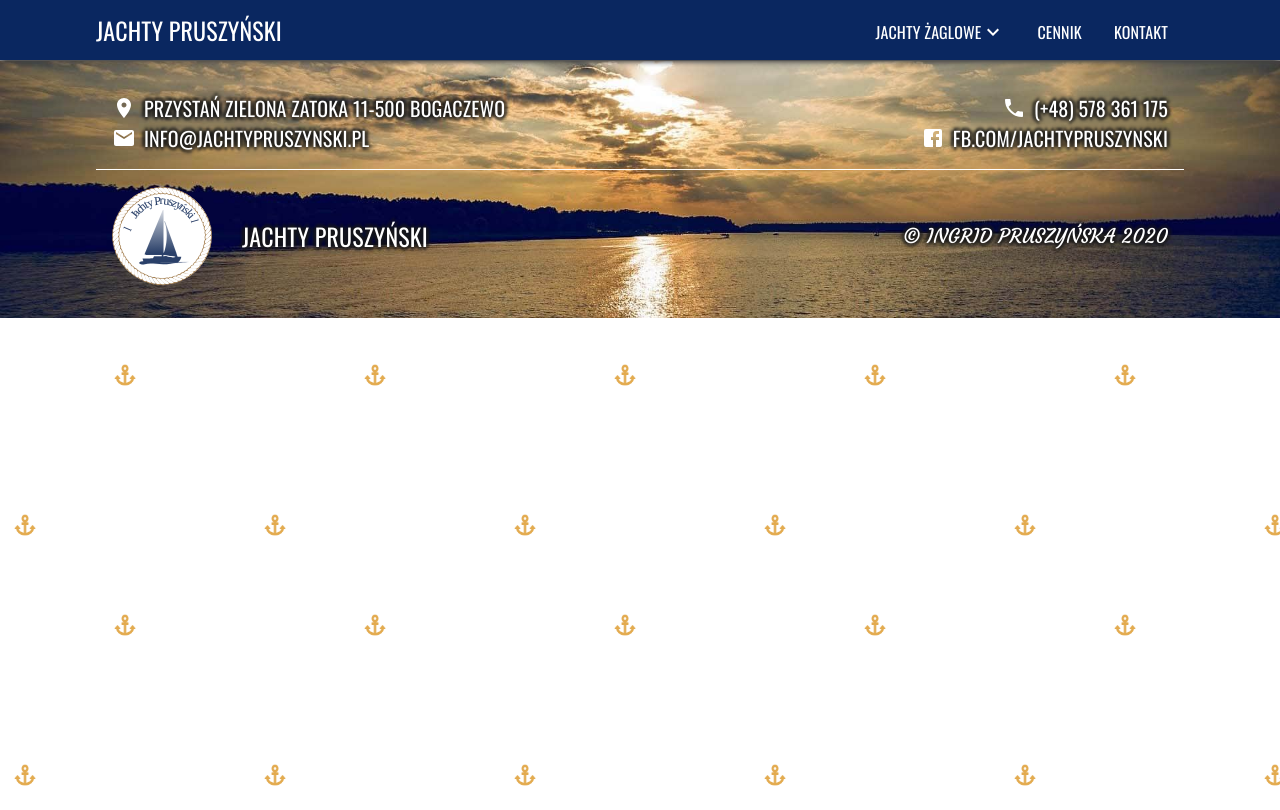
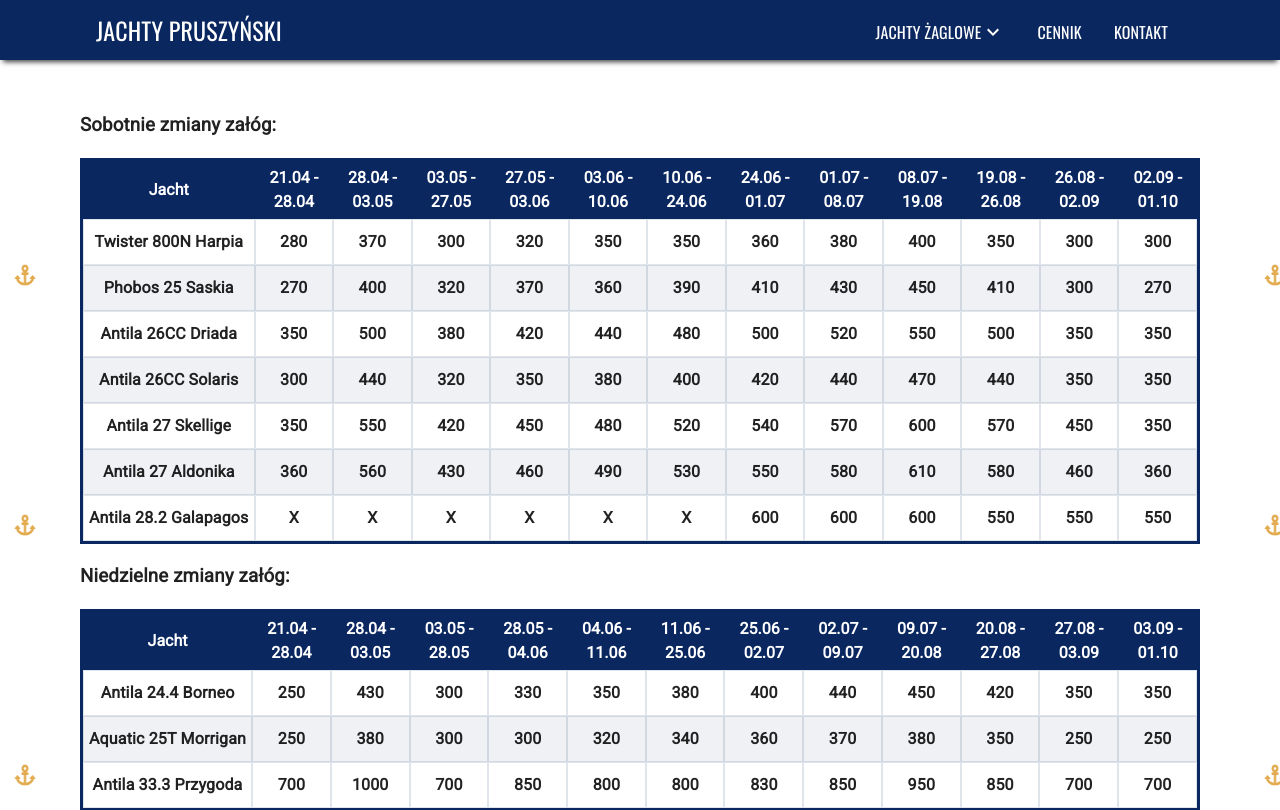
Before and after one commit to Ilshae/jachty-2, a React (Vite) app: page /cennik in a window 1280 px wide. Shown: the top 810 px of the page. Built offline with nearby package versions, Linux system fonts and the light colour scheme.

Commit message:
priceList table

```diff
--- a/src/App.tsx
+++ b/src/App.tsx
@@ -11,6 +11,7 @@ const Navbar = lazy(() => import("./layout/navbar/Navbar.tsx"))
 const Footer = lazy(() => import("./layout/footer/Footer.tsx"))
 
 const Home = lazy(() => import("./pages/home/Home.tsx"))
+const PriceList = lazy(() => import("./pages/priceList/PriceList.tsx"))
 const Contact = lazy(() => import("./pages/contact/Contact.tsx"))
 
 const App: FC = () => {
@@ -24,6 +25,11 @@ const App: FC = () => {
           <Route
             path="/kontakt"
             element={<Contact />}
+            errorElement={<ErrorBoundary />}
+          />
+          <Route
+            path="/cennik"
+            element={<PriceList />}
             errorElement={<ErrorBoundary />}
           />
         </Routes>
--- a/src/data/yachts.ts
+++ b/src/data/yachts.ts
@@ -21,7 +21,7 @@ type Equipment = {
   other?: string[]
 }
 
-type PriceListSaturday = {
+export type PriceListSaturday = {
   "21.04 - 28.04": string
   "28.04 - 03.05": string
   "03.05 - 27.05": string
@@ -36,7 +36,7 @@ type PriceListSaturday = {
   "02.09 - 01.10": string
 }
 
-type PriceListSunday = {
+export type PriceListSunday = {
   "21.04 - 28.04": string
   "28.04 - 03.05": string
   "03.05 - 28.05": string
@@ -1397,4 +1397,53 @@ const yachts: Yacht[] = [
   },
 ]
 
+export const saturdayDates: string[] = [
+  "21.04 - 28.04",
+  "28.04 - 03.05",
+  "03.05 - 27.05",
+  "27.05 - 03.06",
+  "03.06 - 10.06",
+  "10.06 - 24.06",
+  "24.06 - 01.07",
+  "01.07 - 08.07",
+  "08.07 - 19.08",
+  "19.08 - 26.08",
+  "26.08 - 02.09",
+  "02.09 - 01.10",
+]
+
+export const sundayDates: string[] = [
+  "21.04 - 28.04",
+  "28.04 - 03.05",
+  "03.05 - 28.05",
+  "28.05 - 04.06",
+  "04.06 - 11.06",
+  "11.06 - 25.06",
+  "25.06 - 02.07",
+  "02.07 - 09.07",
+  "09.07 - 20.08",
+  "20.08 - 27.08",
+  "27.08 - 03.09",
+  "03.09 - 01.10",
+]
+
+export const saturdayYachts: Yacht[] = yachts.filter(
+  (y) =>
+    y.id === "Antila 267 Biały Wilk" ||
+    y.id === "Antila 27 Skellige" ||
+    y.id === "Twister 800N Harpia" ||
+    y.id === "Antila 26CC Solaris" ||
+    y.id === "Phobos 25 Saskia" ||
+    y.id === "Antila 26CC Driada" ||
+    y.id === "Antila 27 Aldonika" ||
+    y.id === "Antila 28.2 Galapagos"
+)
+
+export const sundayYachts: Yacht[] = yachts.filter(
+  (y) =>
+    y.id === "Antila 24.4 Borneo" ||
+    y.id === "Antila 33.3 Przygoda" ||
+    y.id === "Aquatic 25T Morrigan"
+)
+
 export default yachts
--- a/src/main.tsx
+++ b/src/main.tsx
@@ -20,3 +20,4 @@ ReactDOM.createRoot(document.getElementById("root")!).render(
 // - NavLink nie podświetla nawigacji
 // - Footer powinno przyklejać się do dółu strony
 // - brzydkie zdjęcie "Zdjecia dostępne wkrótce"
+// - dostosować rozmiar hero, ogólnie spojrzeć na scaling
--- /dev/null
+++ b/src/pages/priceList/PriceList.tsx
@@ -0,0 +1,119 @@
+import { CommonContainer } from "../../common/styles.ts"
+import styled from "styled-components"
+import {
+  saturdayDates,
+  saturdayYachts,
+  sundayDates,
+  sundayYachts,
+  Yacht,
+} from "../../data/yachts.ts"
+import { FC } from "react"
+import { Link as RRDLink } from "react-router-dom"
+
+const PriceList = () => {
+  return (
+    <Container>
+      <Section>
+        <h3>Sobotnie zmiany załóg:</h3>
+        <PriceListTable weekendDay={WeekendDay.SATURDAY} />
+      </Section>
+      <Section>
+        <h3>Niedzielne zmiany załóg:</h3>
+        <PriceListTable weekendDay={WeekendDay.SUNDAY} />
+      </Section>
+    </Container>
+  )
+}
+
+const PriceListTable: FC<{ weekendDay: WeekendDay }> = ({ weekendDay }) => {
+  const tHead =
+    weekendDay === WeekendDay.SATURDAY
+      ? saturdayDates.map((date) => <th key={date}>{date}</th>)
+      : sundayDates.map((date) => <th key={date}>{date}</th>)
+
+  const yachts =
+    weekendDay === WeekendDay.SATURDAY
+      ? saturdayYachts.map((yacht) => <Row yacht={yacht} />)
+      : sundayYachts.map((yacht) => <Row yacht={yacht} />)
+
+  return (
+    <Table>
+      <thead>
+        <tr>
+          <th>Jacht</th>
+          {tHead}
+        </tr>
+      </thead>
+      <tbody>{yachts}</tbody>
+    </Table>
+  )
+}
+
+const Row: FC<{ yacht: Yacht }> = ({ yacht }) => (
+  <tr key={yacht.id}>
+    <td key={yacht.id}>
+      <Link key={yacht.id} to={`/${yacht.url}`}>
+        {yacht.id}
+      </Link>
+    </td>
+    {Object.values(yacht.priceList).map((price) => (
+      <td>{price}</td>
+    ))}
+  </tr>
+)
+
+const Container = styled(CommonContainer)`
+  background-color: ${({ theme }) => theme.color.light};
+  padding: 32px 0;
+  overflow-x: auto;
+`
+
+const Section = styled.section``
+
+const Table = styled.table`
+  border: 3px solid ${({ theme }) => theme.color.primary};
+  font-weight: bold;
+  border-spacing: 0;
+
+  th {
+    letter-spacing: 0;
+    background-color: ${({ theme }) => theme.color.primary};
+    color: ${({ theme }) => theme.color.light};
+    padding: 5px 10px;
+  }
+
+  th:first-of-type {
+    text-align: center;
+  }
+
+  td {
+    padding: 10px 5px;
+    text-align: center;
+    border: 1px solid ${({ theme }) => theme.color.primary20};
+    white-space: nowrap;
+  }
+
+  tr:nth-child(even) {
+    background-color: ${({ theme }) => theme.color.primary10};
+  }
+
+  tr:hover {
+    background-color: ${({ theme }) => theme.color.secondary60};
+  }
+`
+
+const Link = styled(RRDLink)`
+  text-decoration: none;
+  color: inherit;
+
+  &:hover {
+    text-decoration: underline;
+  }
+`
+
+enum WeekendDay {
+  SATURDAY = "SATURDAY",
+  SUNDAY = "SUNDAY",
+}
+
+export default PriceList
```
